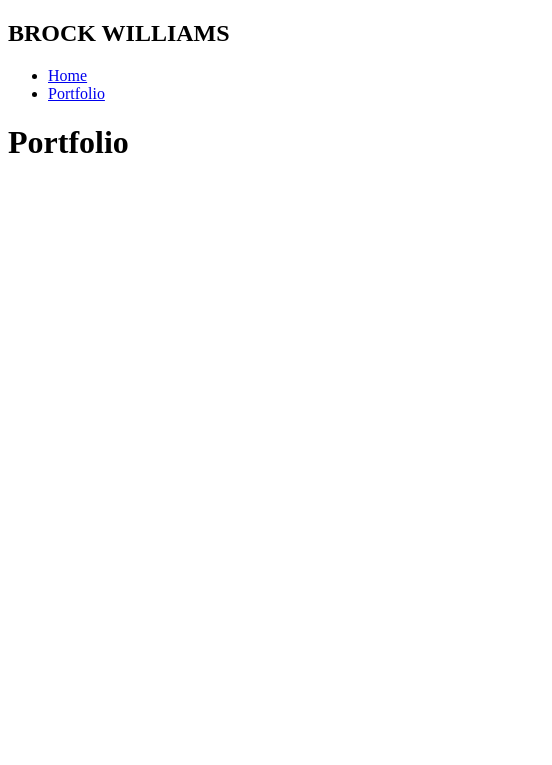
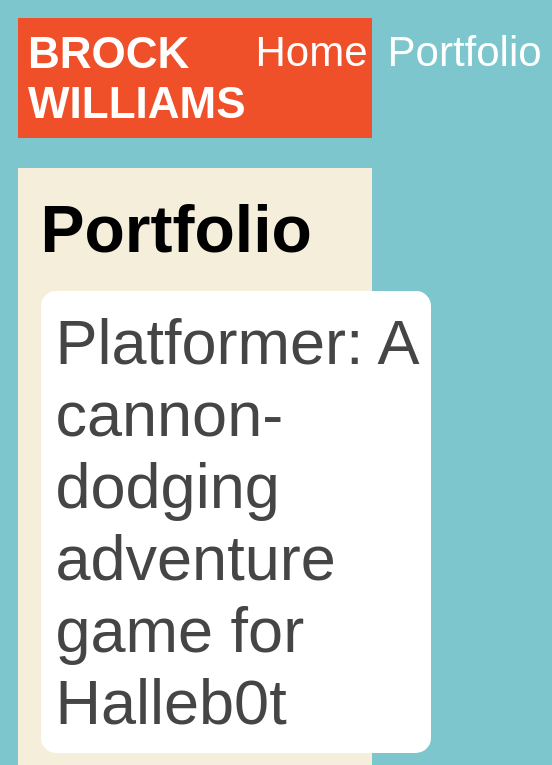
Before and after one commit to Brock0809/Brock0809.github.io, a plain HTML site: page portfolio.html in a window 390 px wide. Shown: the top 765 px of the page, 552 px wide, since content can reach past the window. Drawn offline with Linux system fonts and the light colour scheme.

Commit message:
update and css files

```diff
--- a/portfolio.html
+++ b/portfolio.html
@@ -2,6 +2,8 @@
 <html>
   <head>
     <title>Brock WIlliams </title>
+    <link rel="stylesheet" href="style.css" />
+   </head>
   </head>
 
   <body>
@@ -17,13 +19,23 @@
                 <a href="portfolio.html">Portfolio</a>
             </li>
         </ul>
+
+
       </nav>
 
   <main>
     <div class="content">
     <h1>Portfolio</h1>
     <ul id="portfolio">
-
+        <li>
+  <a href="fsd-projects/platformer/">Platformer: A cannon-dodging adventure game for Halleb0t</a>
+</li>
+<li>
+  <a href="fsd-projects/bouncing-box/">Bouncing Box: A fun introduction to web game development</a>
+</li>
+<li>
+  <a href="fsd-projects/circularity/">Circularity: A poetic motion experiment with circles</a>
+</li>
     </ul>
   </div>
 
--- a/style.css
+++ b/style.css
@@ -74,3 +74,77 @@ main {
 h2, h3 {
     margin: 0px;
 }
+/* Portfolio styles */
+.content h1 {
+  color: black;
+}
+
+#portfolio {
+  list-style-type: none;
+  padding-left: 0;
+}
+
+#portfolio li {
+  background: #fff;
+  padding: 10px;
+  border-radius: 10px;
+  margin-bottom: 10px;
+}
+
+#portfolio li:hover {
+  background: #eee;
+}
+
+#portfolio a {
+  text-decoration: none;
+  color: #454545;
+}
+/* responsive web design */
+@media screen and (min-width: 120px) and (max-width: 1080px) {
+  main {
+    height: 100ch;
+    zoom: 1.5;
+    display: grid;
+  }
+
+  h1 {
+    font-size: 44px;
+  }
+
+  h2 {
+    font-size: 42px;
+  }
+
+  h3 {
+    font-size: 36px;
+  }
+
+  #all-contents {
+    height: 100ch;
+    margin: none;
+  }
+
+  a {
+    font-size: 42px;
+  }
+
+  .sidebar {
+    margin-right: 0px;
+    justify-content: center;
+    align-items: center;
+  }
+
+  .sidebar-img {
+    width: 100%;
+  }
+
+  p,
+  li {
+    font-size: 24px;
+  }
+
+  .content {
+    align-content: center;
+    justify-content: center;
+  }
+}
```
Also changed, not shown: index.html (+9 -2 lines). Lines whose indentation alone changed are shown as unchanged.
